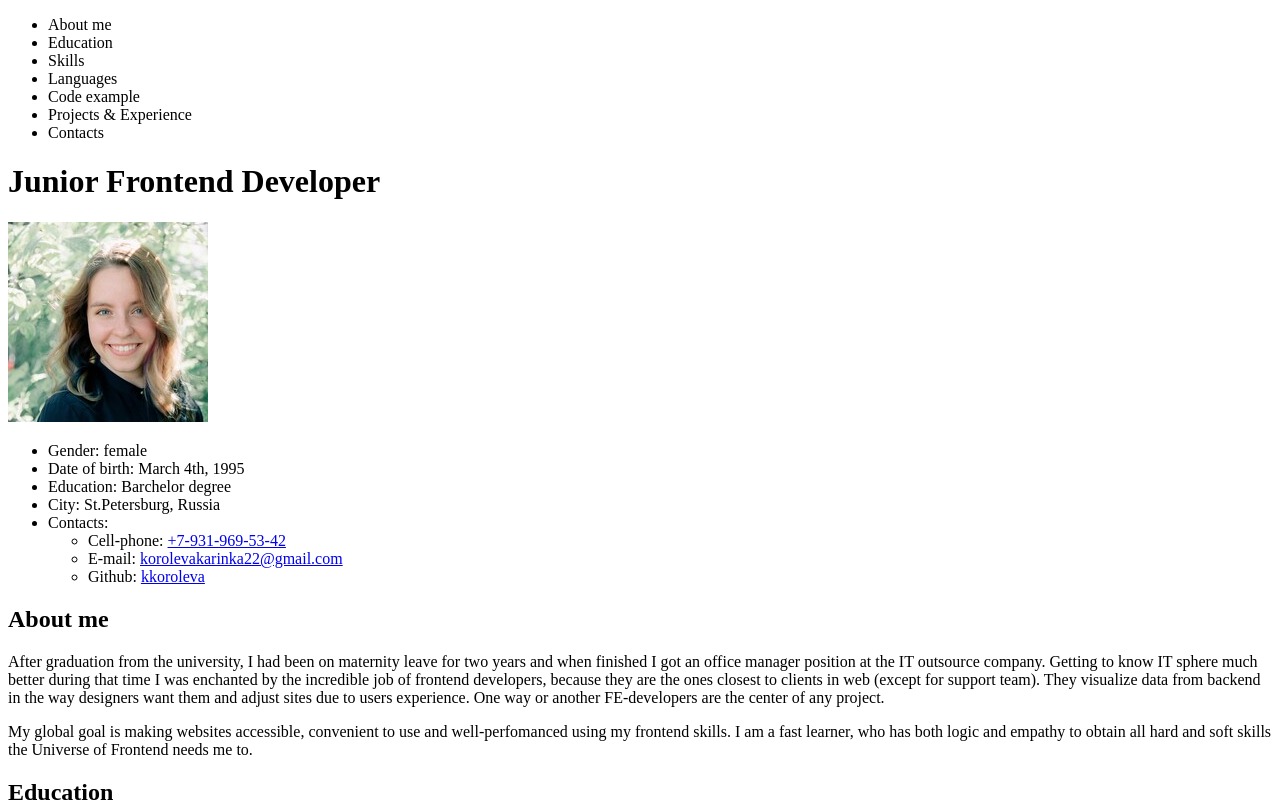
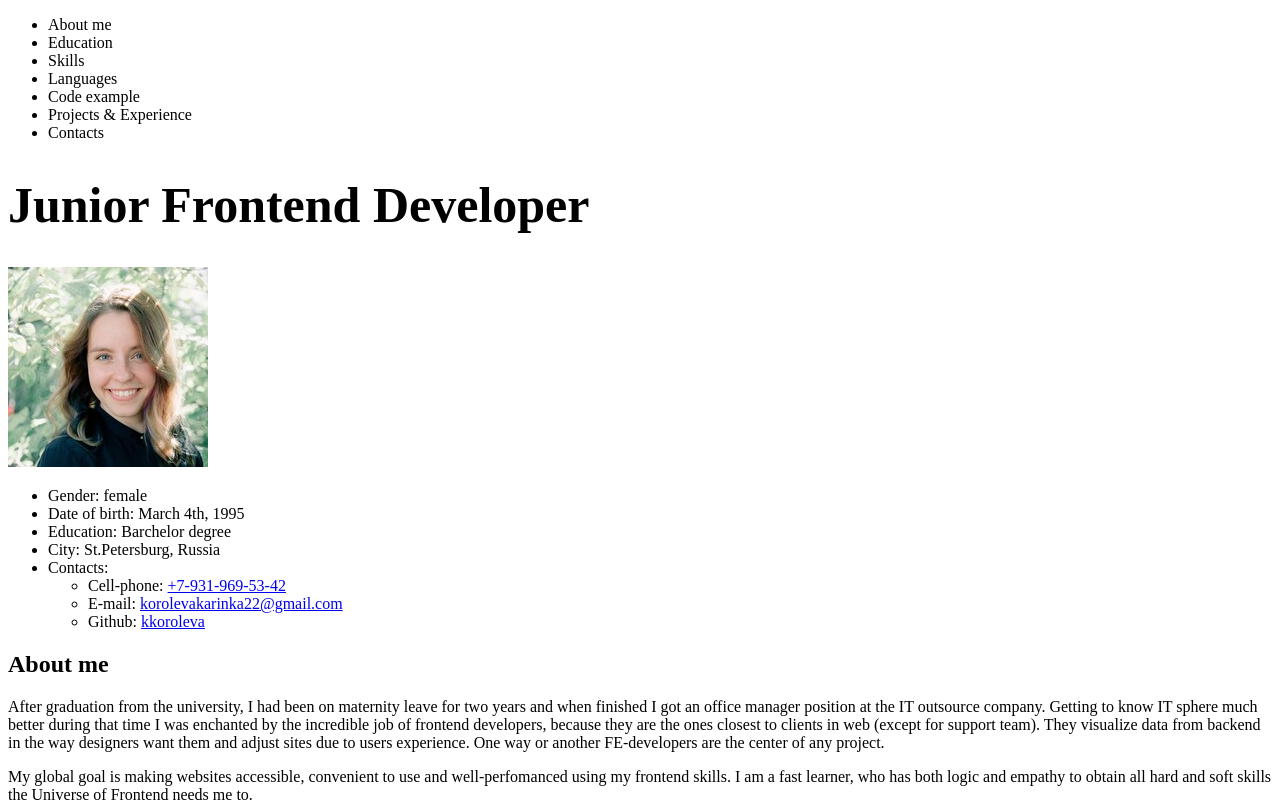
Before and after one commit to kkoroleva/rsschool-cv, a plain HTML site: page index.html in a window 1280 px wide. Shown: the top 809 px of the page. Drawn offline with Linux system fonts and the light colour scheme.

Commit message:
feat: add stylesheet

```diff
--- a/index.html
+++ b/index.html
@@ -5,6 +5,7 @@
     <meta charset="UTF-8">
     <meta http-equiv="X-UA-Compatible" content="IE=edge">
     <meta name="viewport" content="width=device-width, initial-scale=1.0">
+    <link rel="stylesheet" href="style.css">
     <title>Резюме: Королева Карина Дмитриевна</title>
 </head>
 
--- a/style.css
+++ b/style.css
@@ -0,0 +1,3 @@
+h1 {
+    font-size: 50px;
+}
```
